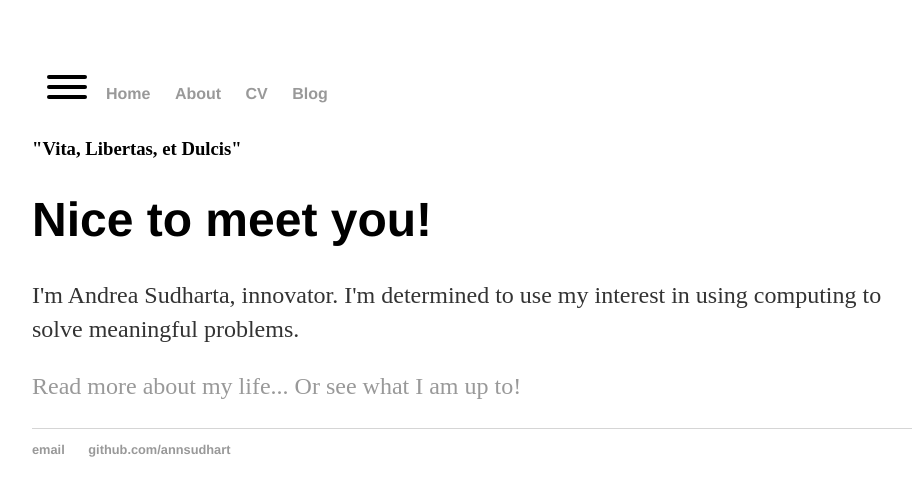
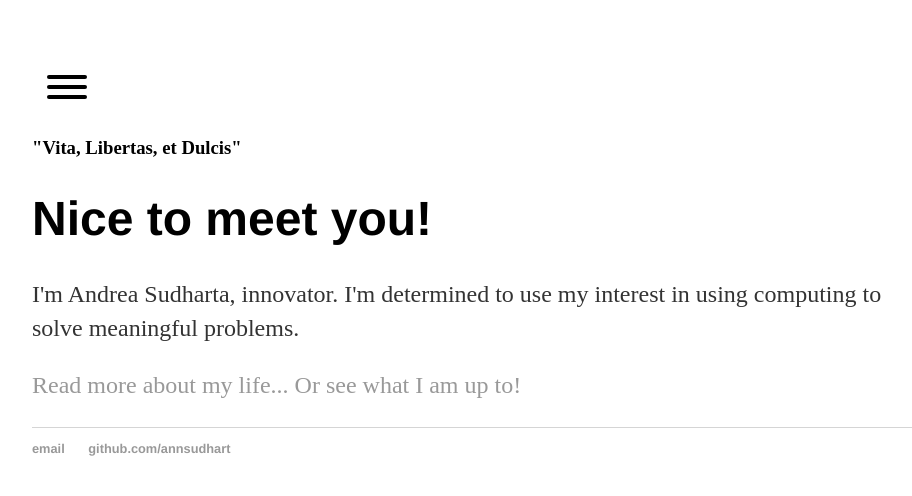
Before and after one commit to annsudhart/annsudhart.github.io, a Jekyll site: the page built from index.html, in a window 1280 px wide. Shown: the top 496 px of the page, without its empty margins (160-1072 px from the left). Built offline with Jekyll 4.4.1, drawn with Linux system fonts in a browser that asks for light colours.

Commit message:
Update main.css

```diff
--- a/css/main.css
+++ b/css/main.css
@@ -109,3 +109,14 @@ footer {
   .hamburger--elastic.is-active .hamburger-inner::after {
     transform: translate3d(0, -20px, 0) rotate(-270deg);
     transition-delay: 0.075s; }
+
+.menu {
+  opacity: 0;
+  position: absolute;
+  transition: all .75s ease;
+}
+
+.menu.show{
+  opacity: 1;
+  position: static;
+}
```
